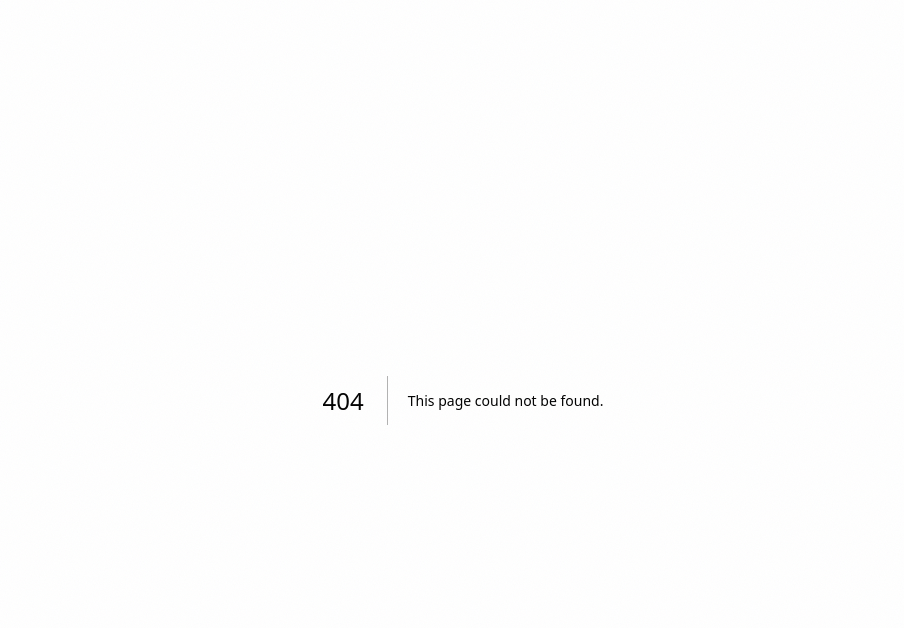
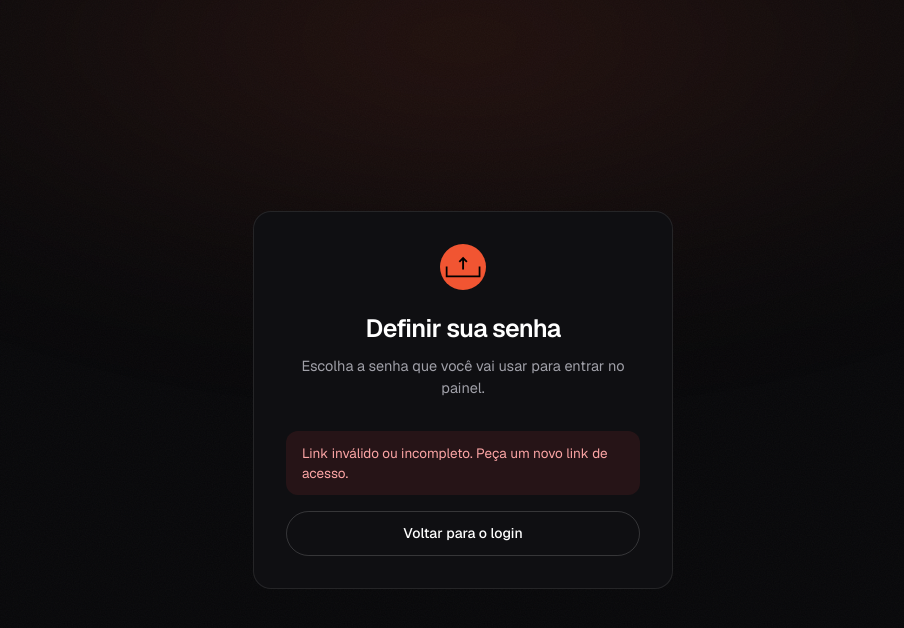
Before and after one commit to eusoufelipemelo/outbox-web, a Next.js app: page /admin/definir-senha in a window 1280 px wide. Before the commit this address had no page. Shown: the top 628 px of the page, without its empty margins (177-1081 px from the left). Built offline with nearby package versions, Linux system fonts and the light colour scheme; no server answers; a web font is replaced by a local one.

Commit message:
Tela de definição de senha no painel, sem depender de localhost
Troca o token do link por sessão via verifyOtp e permite definir a senha
direto no domínio publicado. Rota liberada na proteção do admin.

Co-Authored-By: Claude Opus 4.8 (1M context) <noreply@anthropic.com>

```diff
--- /dev/null
+++ b/app/admin/definir-senha/page.tsx
@@ -0,0 +1,240 @@
+"use client";
+
+import { Suspense, useEffect, useState } from "react";
+import Image from "next/image";
+import { useRouter, useSearchParams } from "next/navigation";
+import { KeyRound, Loader2, ShieldCheck } from "lucide-react";
+import { createClient, isSupabaseConfigured } from "@/lib/supabase/client";
+
+export default function DefinirSenhaPage() {
+  return (
+    <Suspense fallback={null}>
+      <DefinirSenhaForm />
+    </Suspense>
+  );
+}
+
+type Fase = "verificando" | "pronto" | "salvando" | "ok" | "erro";
+
+function DefinirSenhaForm() {
+  const params = useSearchParams();
+  const router = useRouter();
+
+  const [fase, setFase] = useState<Fase>("verificando");
+  const [erro, setErro] = useState("");
+  const [senha, setSenha] = useState("");
+  const [confirma, setConfirma] = useState("");
+
+  // Troca o token do link por uma sessão temporária
+  useEffect(() => {
+    const token = params.get("token");
+
+    if (!isSupabaseConfigured) {
+      setFase("erro");
+      setErro("As credenciais do Supabase não estão configuradas no servidor.");
+      return;
+    }
+
+    (async () => {
+      const supabase = createClient();
+
+      // Já autenticado? Então é só trocar a senha.
+      const { data: sessao } = await supabase.auth.getSession();
+      if (sessao.session) {
+        setFase("pronto");
+        return;
+      }
+
+      if (!token) {
+        setFase("erro");
+        setErro("Link inválido ou incompleto. Peça um novo link de acesso.");
+        return;
+      }
+
+      const { error } = await supabase.auth.verifyOtp({
+        token_hash: token,
+        type: "recovery",
+      });
+
+      if (error) {
+        setFase("erro");
+        setErro(
+          "Este link expirou ou já foi usado. Peça um novo link de acesso."
+        );
+        return;
+      }
+      setFase("pronto");
+    })();
+  }, [params]);
+
+  async function salvar(e: React.FormEvent) {
+    e.preventDefault();
+    setErro("");
+
+    if (senha.length < 8) {
+      setErro("A senha precisa ter pelo menos 8 caracteres.");
+      return;
+    }
+    if (senha !== confirma) {
+      setErro("As duas senhas não são iguais.");
+      return;
+    }
+
+    setFase("salvando");
+    const supabase = createClient();
+    const { error } = await supabase.auth.updateUser({ password: senha });
+
+    if (error) {
+      setFase("pronto");
+      setErro("Não consegui salvar a senha. Tente novamente.");
+      return;
+    }
+
+    setFase("ok");
+    setTimeout(() => {
+      router.push("/admin");
+      router.refresh();
+    }, 1400);
+  }
+
+  return (
+    <div className="admin" data-theme="dark">
+      <div className="relative flex min-h-screen items-center justify-center overflow-hidden p-6">
+        <div aria-hidden className="pointer-events-none absolute inset-0">
+          <div className="ambient ambient--top" />
+        </div>
+
+        <div className="admin-panel relative z-10 w-full max-w-[420px] p-8">
+          <div className="flex flex-col items-center text-center">
+            <Image
+              src="/brand/logo-mark.svg"
+              alt=""
+              width={46}
+              height={46}
+              className="h-[46px] w-[46px]"
+            />
+            <h1 className="mt-5 font-display text-[25px] font-semibold">
+              Definir sua senha
+            </h1>
+            <p
+              className="mt-2 text-[14.5px]"
+              style={{ color: "var(--a-muted)" }}
+            >
+              Escolha a senha que você vai usar para entrar no painel.
+            </p>
+          </div>
+
+          {fase === "verificando" && (
+            <div className="mt-9 flex flex-col items-center gap-3 py-6">
+              <Loader2 className="h-6 w-6 animate-spin" />
+              <p className="text-[14px]" style={{ color: "var(--a-muted)" }}>
+                Validando seu link de acesso...
+              </p>
+            </div>
+          )}
+
+          {fase === "ok" && (
+            <div className="mt-9 flex flex-col items-center gap-3 py-6 text-center">
+              <ShieldCheck className="h-8 w-8" style={{ color: "#4ade80" }} />
+              <p className="font-display text-[17px]">Senha definida!</p>
+              <p className="text-[14px]" style={{ color: "var(--a-muted)" }}>
+                Entrando no painel...
+              </p>
+            </div>
+          )}
+
+          {(fase === "pronto" || fase === "salvando") && (
+            <form onSubmit={salvar} className="mt-8 flex flex-col gap-4">
+              <div>
+                <label
+                  htmlFor="senha"
+                  className="mb-2 block text-[13.5px] font-medium"
+                >
+                  Nova senha
+                </label>
+                <input
+                  id="senha"
+                  type="password"
+                  required
+                  autoComplete="new-password"
+                  value={senha}
+                  onChange={(e) => setSenha(e.target.value)}
+                  placeholder="Mínimo de 8 caracteres"
+                  className="admin-input"
+                />
+              </div>
+
+              <div>
+                <label
+                  htmlFor="confirma"
+                  className="mb-2 block text-[13.5px] font-medium"
+                >
+                  Repita a senha
+                </label>
+                <input
+                  id="confirma"
+                  type="password"
+                  required
+                  autoComplete="new-password"
+                  value={confirma}
+                  onChange={(e) => setConfirma(e.target.value)}
+                  placeholder="Digite de novo"
+                  className="admin-input"
+                />
+              </div>
+
+              {erro && (
+                <p
+                  role="alert"
+                  className="rounded-xl px-4 py-3 text-[13.5px]"
+                  style={{
+                    background: "rgba(239,68,68,0.1)",
+                    color: "#fca5a5",
+                  }}
+                >
+                  {erro}
+                </p>
+              )}
+
+              <button
+                type="submit"
+                disabled={fase === "salvando"}
+                className="admin-btn admin-btn--primary mt-1 w-full"
+              >
+                {fase === "salvando" ? (
+                  <>
+                    <Loader2 className="h-4 w-4 animate-spin" />
+                    Salvando...
+                  </>
+                ) : (
+                  <>
+                    <KeyRound className="h-4 w-4" />
+                    Salvar e entrar
+                  </>
+                )}
+              </button>
+            </form>
+          )}
+
+          {fase === "erro" && (
+            <div className="mt-8">
+              <p
+                role="alert"
+                className="rounded-xl px-4 py-3 text-[13.5px]"
+                style={{ background: "rgba(239,68,68,0.1)", color: "#fca5a5" }}
+              >
+                {erro}
+              </p>
+              <a
+                href="/admin/login"
+                className="admin-btn admin-btn--ghost mt-4 w-full"
+              >
+                Voltar para o login
+              </a>
+            </div>
+          )}
+        </div>
+      </div>
+    </div>
+  );
+}
--- a/proxy.ts
+++ b/proxy.ts
@@ -32,9 +32,11 @@ export async function proxy(request: NextRequest) {
   } = await supabase.auth.getUser();
 
   const { pathname } = request.nextUrl;
+  // Rotas do admin que funcionam sem sessão: login e definição de senha
   const isLogin = pathname === "/admin/login";
+  const isPublica = isLogin || pathname === "/admin/definir-senha";
 
-  if (!user && pathname.startsWith("/admin") && !isLogin) {
+  if (!user && pathname.startsWith("/admin") && !isPublica) {
     const url = request.nextUrl.clone();
     url.pathname = "/admin/login";
     url.searchParams.set("next", pathname);
```
